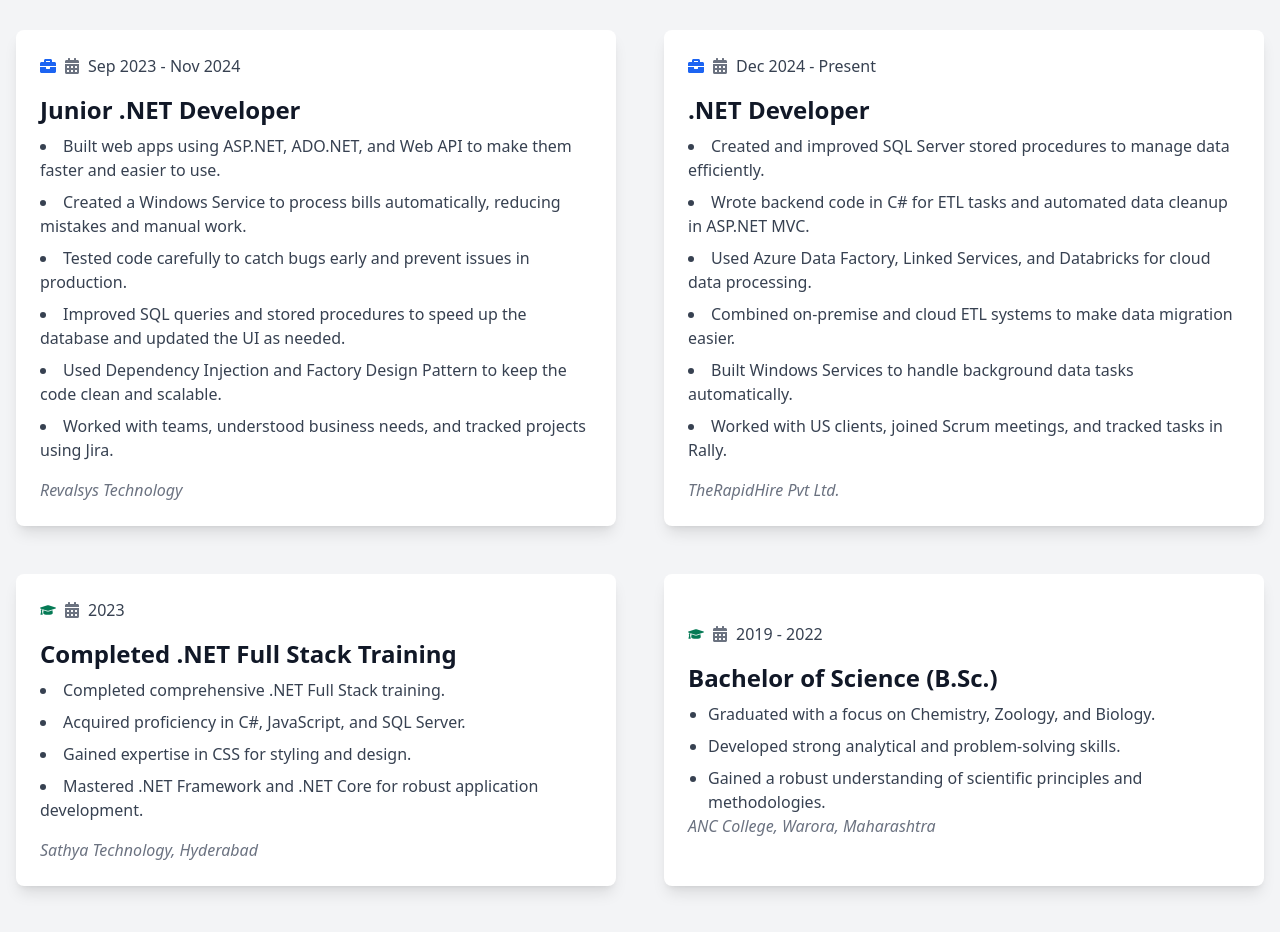
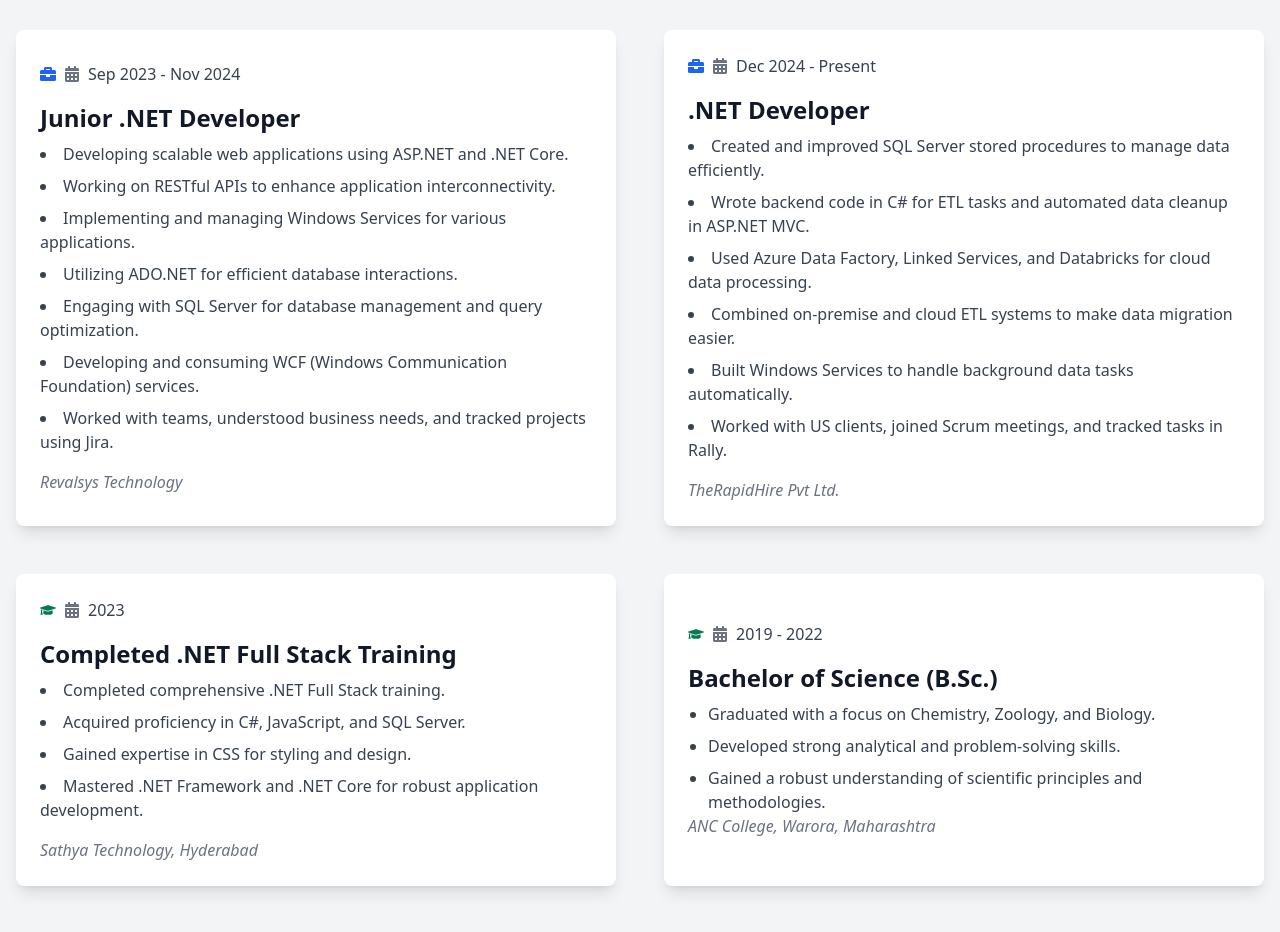
Before and after one commit to ChiragBhoyar14/Portfolio-2, a React (Vite) app: page / in a window 1280 px wide. Shown: the part 2340-3272 px from the top of the page. Built offline with nearby package versions, Linux system fonts and the light colour scheme.

Commit message:
Update Career_Component.jsx

```diff
--- a/src/Component/Career_Component.jsx
+++ b/src/Component/Career_Component.jsx
@@ -9,12 +9,13 @@ const Career_Component = () => {
       company: "Revalsys Technology",
       period: "Sep 2023 - Nov 2024",
       description: `
-         Built web apps using ASP.NET, ADO.NET, and Web API to make them faster and easier to use.
-         Created a Windows Service to process bills automatically, reducing mistakes and manual work.
-         Tested code carefully to catch bugs early and prevent issues in production.
-         Improved SQL queries and stored procedures to speed up the database and updated the UI as needed.
-         Used Dependency Injection and Factory Design Pattern to keep the code clean and scalable.
-         Worked with teams, understood business needs, and tracked projects using Jira.
+          Developing scalable web applications using ASP.NET and .NET Core.
+          Working on RESTful APIs to enhance application interconnectivity.
+          Implementing and managing Windows Services for various applications.
+          Utilizing ADO.NET for efficient database interactions.
+          Engaging with SQL Server for database management and query optimization.
+          Developing and consuming WCF (Windows Communication Foundation) services.
+          Worked with teams, understood business needs, and tracked projects using Jira.
       `,
       icon: <FaBriefcase className="text-blue-600 dark:text-blue-400" />,
     },
```
